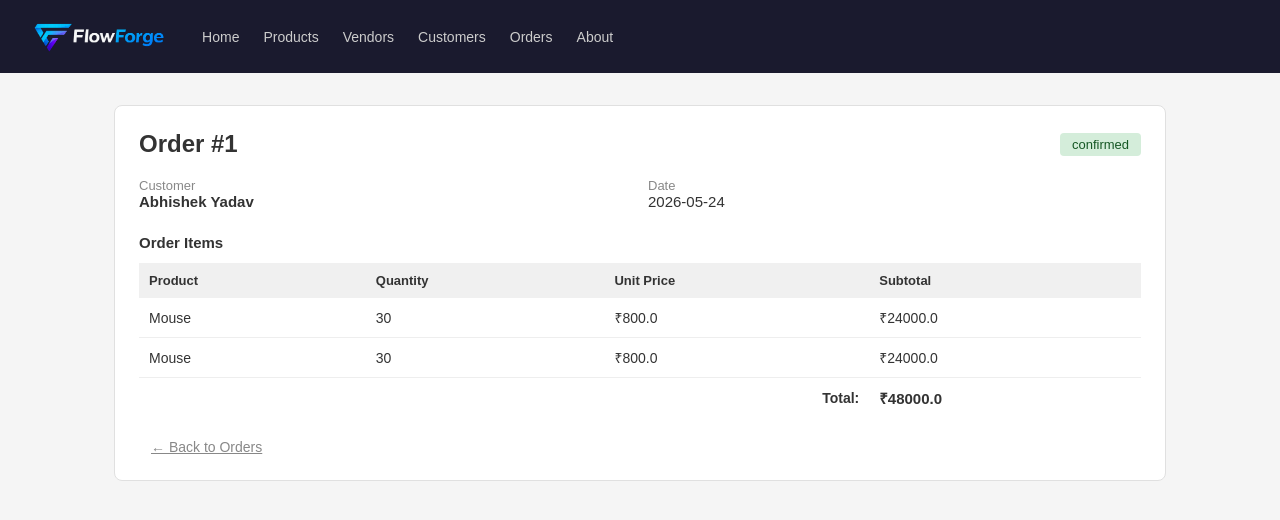
After one commit to basabhibas/FlowForge, a Flask app: page /orders/1 in a window 1280 px wide. The commit adds this page. Shown: the top 520 px of the page. Run offline with Flask 3, Linux system fonts and the light colour scheme; data comes from the database, SQL or seed files in the repository; both versions use the stored data as it was after the commit.

Commit message:
Order Module and low stock alert!

```diff
--- a/App.py
+++ b/App.py
@@ -18,9 +18,9 @@ def index():
     total_vendors = db.execute('SELECT COUNT(*) FROM vendors').fetchone()[0]
     total_customers = db.execute('SELECT COUNT(*) FROM customers').fetchone()[0]
 
-    # Low stock products (stock 5 se kam)
+    # Low stock products (stock 10 se kam)
     low_stock = db.execute(
-        'SELECT * FROM products WHERE stock_qty < 5'
+        'SELECT * FROM products WHERE stock_qty <=10'
     ).fetchall()
 
     db.close()
@@ -264,6 +264,135 @@ def customers_delete(id):
     flash("Customer delete ho gaya!", "success")
     return redirect(url_for('customers_list'))
 
+# ─── ORDERS ─────────────────────────────────────────
+@app.route('/orders')
+def orders_list():
+    db = get_db()
+    orders = db.execute('''
+        SELECT orders.*, customers.name as customer_name
+        FROM orders
+        JOIN customers ON orders.customer_id = customers.id
+        ORDER BY orders.created_at DESC
+    ''').fetchall()
+    db.close()
+    return render_template('orders/list.html', orders=orders)
+
+@app.route('/orders/add', methods=['GET', 'POST'])
+def orders_add():
+    db = get_db()
+    if request.method == 'POST':
+        customer_id = request.form['customer_id']
+        product_ids = request.form.getlist('product_id[]')
+        quantities = request.form.getlist('quantity[]')
+
+        if not customer_id:
+            flash("Customer select karo!", "danger")
+            return redirect(url_for('orders_add'))
+
+        # Order banao
+        db.execute(
+            'INSERT INTO orders (customer_id, status, total_amount) VALUES (?, ?, ?)',
+            (customer_id, 'pending', 0)
+        )
+        db.commit()
+        order_id = db.execute('SELECT last_insert_rowid()').fetchone()[0]
+
+        # Order items add karo
+        total = 0
+        for pid, qty in zip(product_ids, quantities):
+            if pid and qty:
+                product = db.execute(
+                    'SELECT * FROM products WHERE id = ?', (pid,)
+                ).fetchone()
+                if product:
+                    subtotal = product['unit_price'] * int(qty)
+                    total += subtotal
+                    db.execute(
+                        'INSERT INTO order_items (order_id, product_id, quantity, unit_price) VALUES (?, ?, ?, ?)',
+                        (order_id, pid, int(qty), product['unit_price'])
+                    )
+
+        # Total update karo
+        db.execute('UPDATE orders SET total_amount = ? WHERE id = ?', (total, order_id))
+        db.commit()
+        db.close()
+
+        flash("Order create ho gaya!", "success")
+        return redirect(url_for('orders_list'))
+
+    customers = db.execute('SELECT * FROM customers').fetchall()
+    products = db.execute('SELECT * FROM products WHERE stock_qty > 0').fetchall()
+    db.close()
+    return render_template('orders/form.html', customers=customers, products=products)
+
+@app.route('/orders/<int:id>')
+def orders_detail(id):
+    db = get_db()
+    order = db.execute('''
+        SELECT orders.*, customers.name as customer_name
+        FROM orders
+        JOIN customers ON orders.customer_id = customers.id
+        WHERE orders.id = ?
+    ''', (id,)).fetchone()
+
+    if not order:
+        flash("Order nahi mila!", "danger")
+        return redirect(url_for('orders_list'))
+
+    items = db.execute('''
+        SELECT order_items.*, products.name as product_name
+        FROM order_items
+        JOIN products ON order_items.product_id = products.id
+        WHERE order_items.order_id = ?
+    ''', (id,)).fetchall()
+    db.close()
+    return render_template('orders/detail.html', order=order, items=items)
+
+@app.route('/orders/confirm/<int:id>')
+def orders_confirm(id):
+    db = get_db()
+    order = db.execute('SELECT * FROM orders WHERE id = ?', (id,)).fetchone()
+
+    if not order:
+        flash("Order nahi mila!", "danger")
+        return redirect(url_for('orders_list'))
+
+    if order['status'] != 'pending':
+        flash("Yeh order already confirm ho chuka hai!", "warning")
+        return redirect(url_for('orders_detail', id=id))
+
+    # Stock deduct karo
+    items = db.execute(
+        'SELECT * FROM order_items WHERE order_id = ?', (id,)
+    ).fetchall()
+
+    for item in items:
+        db.execute(
+            'UPDATE products SET stock_qty = stock_qty - ? WHERE id = ?',
+            (item['quantity'], item['product_id'])
+        )
+
+    # Order status update karo
+    db.execute(
+        'UPDATE orders SET status = ? WHERE id = ?',
+        ('confirmed', id)
+    )
+    db.commit()
+    db.close()
+
+    flash("Order confirm ho gaya! Stock update ho gaya!", "success")
+    return redirect(url_for('orders_detail', id=id))
+
+@app.route('/orders/delete/<int:id>')
+def orders_delete(id):
+    db = get_db()
+    db.execute('DELETE FROM order_items WHERE order_id = ?', (id,))
+    db.execute('DELETE FROM orders WHERE id = ?', (id,))
+    db.commit()
+    db.close()
+    flash("Order delete ho gaya!", "success")
+    return redirect(url_for('orders_list'))
+
 # ─── ABOUT ──────────────────────────────────────────
 @app.route('/about')
 def about():
--- a/database.py
+++ b/database.py
@@ -51,5 +51,28 @@ def init_db():
         )
     ''')
 
+    cursor.execute('''
+        CREATE TABLE IF NOT EXISTS orders (
+            id INTEGER PRIMARY KEY AUTOINCREMENT,
+            customer_id INTEGER NOT NULL,
+            status TEXT DEFAULT 'pending',
+            total_amount REAL DEFAULT 0,
+            created_at TIMESTAMP DEFAULT CURRENT_TIMESTAMP,
+            FOREIGN KEY (customer_id) REFERENCES customers(id)
+        )
+    ''')
+
+    cursor.execute('''
+        CREATE TABLE IF NOT EXISTS order_items (
+            id INTEGER PRIMARY KEY AUTOINCREMENT,
+            order_id INTEGER NOT NULL,
+            product_id INTEGER NOT NULL,
+            quantity INTEGER NOT NULL,
+            unit_price REAL NOT NULL,
+            FOREIGN KEY (order_id) REFERENCES orders(id),
+            FOREIGN KEY (product_id) REFERENCES products(id)
+        )
+    ''')
+
     conn.commit()
     conn.close()
--- a/templates/base.html
+++ b/templates/base.html
@@ -98,6 +98,7 @@
         <a href="/products">Products</a>
         <a href="/vendors">Vendors</a>
         <a href="/customers">Customers</a>
+        <a href="/orders">Orders</a>
         <a href="/about">About</a>
     </nav>
 
--- /dev/null
+++ b/templates/orders/detail.html
@@ -0,0 +1,76 @@
+{% extends "base.html" %}
+
+{% block title %}Order #{{ order['id'] }}{% endblock %}
+
+{% block content %}
+<div class="card">
+    <div style="display: flex; justify-content: space-between; align-items: center;">
+        <h2>Order #{{ order['id'] }}</h2>
+        <span style="
+            background: {% if order['status'] == 'confirmed' %}#d4edda{% elif order['status'] == 'pending' %}#fff3cd{% else %}#f8d7da{% endif %};
+            color: {% if order['status'] == 'confirmed' %}#155724{% elif order['status'] == 'pending' %}#856404{% else %}#721c24{% endif %};
+            padding: 4px 12px; border-radius: 4px; font-size: 13px;">
+            {{ order['status'] }}
+        </span>
+    </div>
+
+    <div style="margin-top: 20px; display: grid; grid-template-columns: 1fr 1fr; gap: 16px;">
+        <div>
+            <p style="font-size: 13px; color: #888;">Customer</p>
+            <p style="font-size: 15px; font-weight: 600;">{{ order['customer_name'] }}</p>
+        </div>
+        <div>
+            <p style="font-size: 13px; color: #888;">Date</p>
+            <p style="font-size: 15px;">{{ order['created_at'][:10] }}</p>
+        </div>
+    </div>
+
+    <h3 style="margin-top: 24px; margin-bottom: 12px; font-size: 15px;">Order Items</h3>
+
+    <table style="width: 100%; border-collapse: collapse;">
+        <thead>
+            <tr style="background: #f0f0f0;">
+                <th style="padding: 10px; text-align: left; font-size: 13px;">Product</th>
+                <th style="padding: 10px; text-align: left; font-size: 13px;">Quantity</th>
+                <th style="padding: 10px; text-align: left; font-size: 13px;">Unit Price</th>
+                <th style="padding: 10px; text-align: left; font-size: 13px;">Subtotal</th>
+            </tr>
+        </thead>
+        <tbody>
+            {% for item in items %}
+            <tr style="border-bottom: 1px solid #eee;">
+                <td style="padding: 10px; font-size: 14px;">{{ item['product_name'] }}</td>
+                <td style="padding: 10px; font-size: 14px;">{{ item['quantity'] }}</td>
+                <td style="padding: 10px; font-size: 14px;">₹{{ item['unit_price'] }}</td>
+                <td style="padding: 10px; font-size: 14px;">₹{{ item['quantity'] * item['unit_price'] }}</td>
+            </tr>
+            {% endfor %}
+        </tbody>
+        <tfoot>
+            <tr>
+                <td colspan="3" style="padding: 10px; text-align: right;
+                    font-weight: 600; font-size: 14px;">Total:</td>
+                <td style="padding: 10px; font-weight: 600; font-size: 15px;">
+                    ₹{{ order['total_amount'] }}
+                </td>
+            </tr>
+        </tfoot>
+    </table>
+
+    <div style="margin-top: 20px;">
+        {% if order['status'] == 'pending' %}
+        <a href="/orders/confirm/{{ order['id'] }}"
+           style="background: #28a745; color: white; padding: 10px 20px;
+           border-radius: 6px; text-decoration: none; font-size: 14px;">
+            ✓ Confirm Order
+        </a>
+        <a href="/orders/delete/{{ order['id'] }}"
+           style="margin-left: 12px; font-size: 14px; color: #dc3545;"
+           onclick="return confirm('Delete karna chahte ho?')">Delete</a>
+        {% endif %}
+        <a href="/orders" style="margin-left: 12px; font-size: 14px; color: #888;">
+            ← Back to Orders
+        </a>
+    </div>
+</div>
+{% endblock %}
```
Also changed, not shown: init_db.py (deleted, +0 -17 lines), templates/index.html (+3 -4 lines), templates/orders/form.html (added, +72 -0 lines), templates/orders/list.html (added, +63 -0 lines), flowforge.db.
